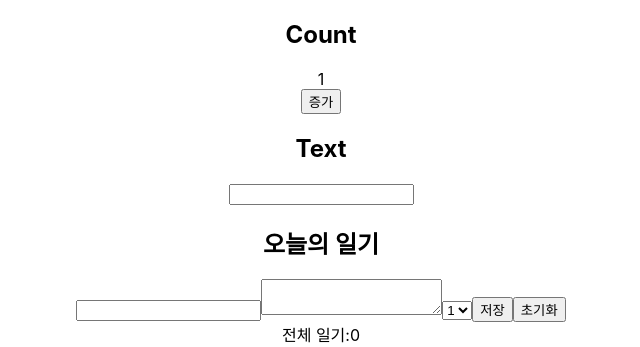
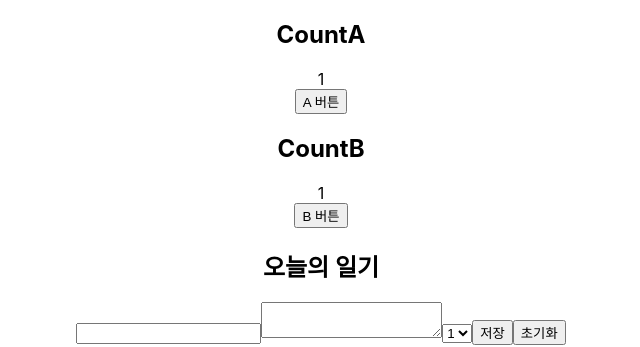
Before and after one commit to WePung/self, a React (Create React App) app: page / in a window 1280 px wide. Shown: the top 347 px of the page, without its empty margins (319-959 px from the left). Built offline with nearby package versions, Linux system fonts and the light colour scheme; no server answers.

Commit message:
OptimizeTest

```diff
--- a/src/OptimizeTest.js
+++ b/src/OptimizeTest.js
@@ -1,39 +1,61 @@
 import React, { useEffect, useState } from 'react';
+
+const CounterA = React.memo(
+    ({count}) =>{
+        useEffect(()=>{
+            console.log(`CounterA UpDate:${count}`)
+        })
+        return <div>{count}</div>
+    }
+);
+
+const CounterB = ({object}) =>{
+        useEffect(()=>{
+            console.log(`CounterB UpDate:${object.count}`)
+        });
+        return <div>{object.count}</div>
+};
+
+const areEqual = (prevProps, nextProps) => {
+    if(prevProps.object.count === nextProps.object.count){
+        return true;
+    }
+    return false;
+}
+
+const MemoizedCounterB = React.memo(CounterB, areEqual);
 
 const OptimizeTest = () => {
 
     const [count, setCount] = useState(1);
-    const [text, setText] = useState("");
-
-    const onCount = () =>{
-        setCount(count+1);
-    }
-    const onText = (e) =>{
-        setText(e.target.value);
-    }
-    const CountView = ({count})=>{
-        useEffect(()=>{
-            console.log(count);
-        },[])
-        return <div>{count}</div>
-    }
-    const TextView = ({text})=>{
-        useEffect(()=>{
-            console.log(text);
-        },[])
-        return <div>{text}</div>
-    }
+    const [object, setObject] = useState({
+        count:1
+    });
 
 
 
+    const onCountA = () =>{
+        setCount(count);
+    };
+
+    const onCountB = () =>{
+        setObject({
+            count: object.count
+        });
+    }
+
     return (
         <div>
-            <h2>Count</h2>
-            <CountView count={count}/>
-            <button onClick={onCount}>증가</button>
-            <h2>Text</h2>
-            <TextView text={text}/>
-            <input type={text} value={text} onChange={onText}></input>
+            <div>
+                <h2>CountA</h2>
+                <CounterA count={count}/>
+                <button onClick={onCountA}>A 버튼</button>
+            </div>
+            <div>
+                <h2>CountB</h2>
+                <MemoizedCounterB object={object}/>
+                <button onClick={onCountB}>B 버튼</button>
+            </div>
         </div>
     );
 };
```
